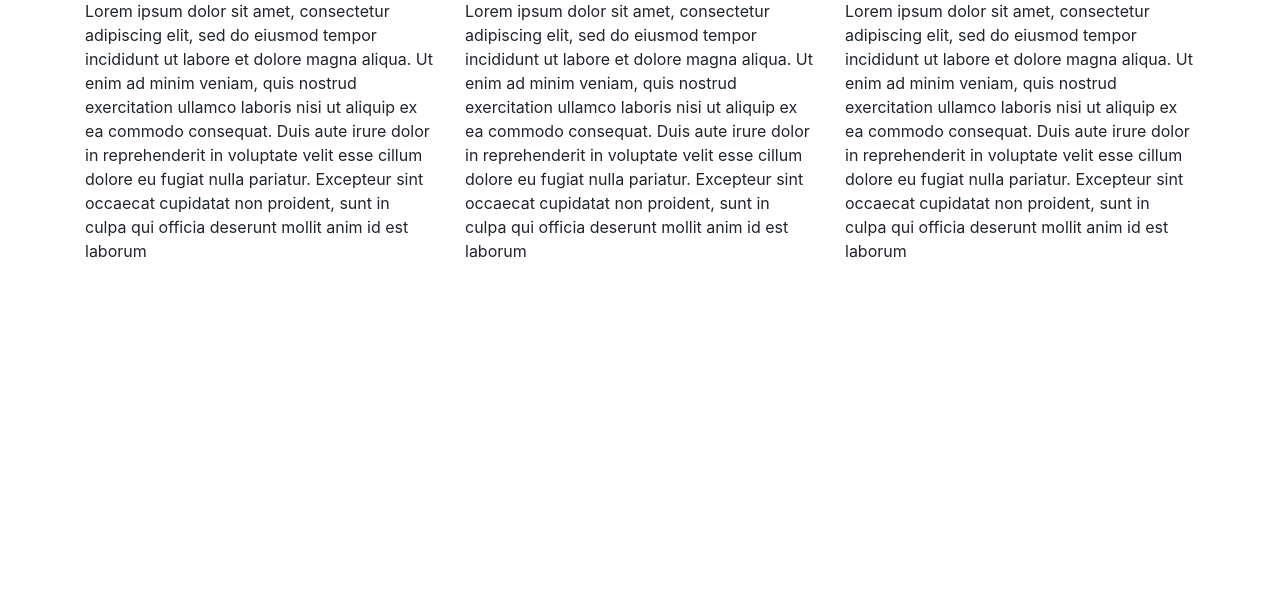
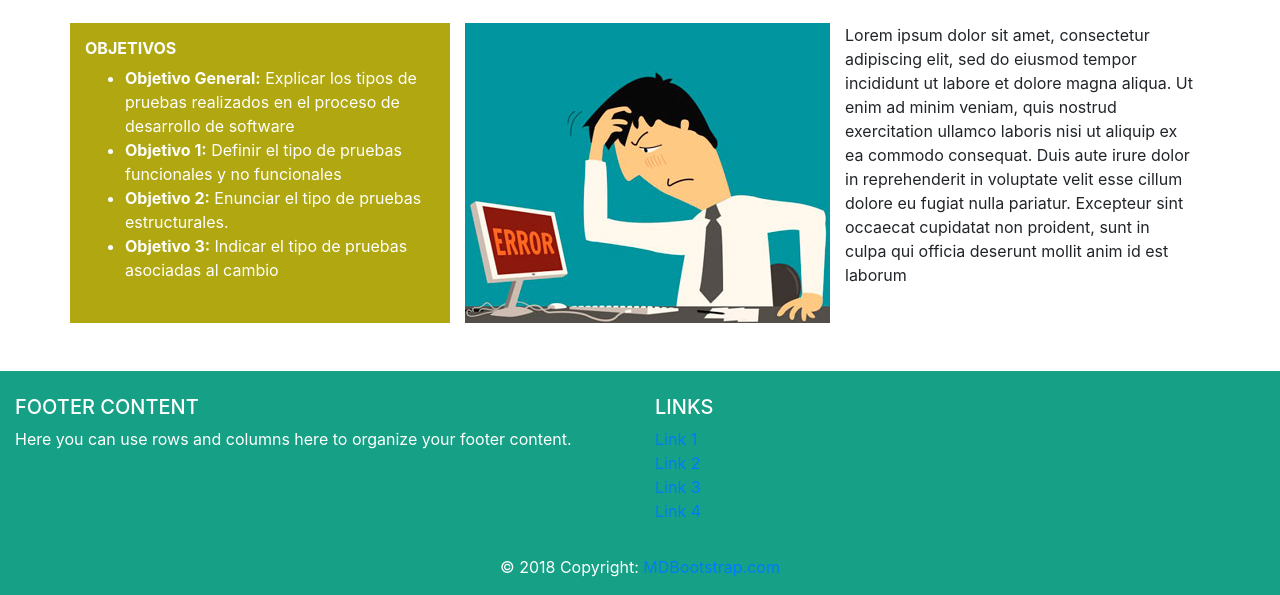
Before and after one commit to samuelgutierrezcaro/diseniositiosweb, a PHP site: page / in a window 1280 px wide. Shown: the part 543-1138 px from the top of the page. Before the commit the page ends 801 px from the top, so only its background shows below. Run offline with PHP 8.4, Linux system fonts and the light colour scheme.

Commit message:
Cambios en css
Se realizan varios cambios es las css

```diff
--- a/css/myweb.css
+++ b/css/myweb.css
@@ -6,6 +6,10 @@
 	background: #3366ff;
 	color:#fff;
 }
+.color2 {
+	background: #B0A711;
+	color:#fff;
+}
 
 footer {
 	background:#16a085;
--- a/index.html
+++ b/index.html
@@ -95,35 +95,41 @@
 		<div class="container">
 			<!-- Inicio de la fila principal compuesta por 2 elementos article y aside -->
 			<div class="row">
-				<article class= "col-xs-12 col-sm-7 col-md-7">
+				<article class= "col-xs-12 col-sm-12 col-md-7 color1">
 						<div>
-							 <img src="img/desarrollo.jpg" hspace="5" vspace="5" class="float-left"/>
-							 <strong>Objetivo general: </strong>El OVI tiene como objetivo explicar los tipos de pruebas realizados en el proceso de desarrollo de software.<br>
-							 <strong>Objetivo especifico 1: </strong>Darle a conocer al estudiante el tipo de pruebas funcionales y no funcionales<br>
-							 <strong>Objetivo especifico 2: </strong>Explicarle al estudiante el tipo de pruebas estructurales.<br>
-							 <strong>Objetivo especifico 3: </strong>Mostrarle al estudiante el tipo de pruebas asociadas al cambio.<br>
-							 Las pruebas de software (en inglés software testing) son las investigaciones empíricas y técnicas cuyo objetivo es proporcionar información objetiva e independiente sobre la calidad del producto a la parte interesada o stakeholder.
+							<p>
+								<head><h5><strong>PRUEBAS DE SOFTWARE</strong></h5></head><br>
+								Las pruebas son muy importantes en el desarrollo del software, la fase de pruebas es de las mas costosas, pero  es una buena inversión a largo plazo, a través de estas pruebas, validamos que los procesos que debe realizar el programa cumpla con lo esperado por el usuario, hace parte del control de calidad, los resultados de las pruebas son analizados, realizando la evaluación de alguna característica.
+							</p>
+							<p>
+								Las pruebas de software, se definen como una actividad en la cual se ejecuta un sistema, parcial o totalmente, bajo unas circunstancias específicas, las pruebas de software han evolucionada paulatinamente, pasando de ser una metodología convencional, a una metodología ágil
+							</p>
 						 </div>
-					</p>
 				</article>
-				<aside class="col-xs-12 col-sm-5 col-md-5">
+				<aside class="col-xs-12 col-sm-12 col-md-5">
 					<div class="embed-responsive embed-responsive-4by3">
- 					 	<iframe class="embed-responsive-item" src="https://www.youtube.com/watch?v=qkeD94Kj_UQ"></iframe>
+					   <iframe class="embed-responsive-item" src="https://www.youtube.com/embed/bWNRTDAO_7M"></iframe>
 					</div>
-
 				</aside>
 			</div>
+		</div>
+			<br>
 <!-- ***********************************************************-->
+		<div class="container">
 			<div class="row">
-				<div class= "col-xs-12 col-sm-3 col-md-4">
+				<div class= "col-xs-12 col-sm-3 col-md-4 color2" >
 					<p>
-						Lorem ipsum dolor sit amet, consectetur adipiscing elit, sed do eiusmod tempor incididunt ut labore et dolore magna aliqua. Ut enim ad minim veniam, quis nostrud exercitation ullamco laboris nisi ut aliquip ex ea commodo consequat. Duis aute irure dolor in reprehenderit in voluptate velit esse cillum dolore eu fugiat nulla pariatur. Excepteur sint occaecat cupidatat non proident, sunt in culpa qui officia deserunt mollit anim id est laborum
+						<h6><strong>OBJETIVOS</strong></h6>
+						<ul>
+						  <li><strong>Objetivo General:</strong> Explicar los tipos de pruebas realizados en el proceso de desarrollo de software</li>
+						  <li><strong>Objetivo 1:</strong> Definir el tipo de pruebas funcionales y no funcionales</li>
+						  <li><strong>Objetivo 2:</strong> Enunciar el tipo de pruebas estructurales.</li>
+						  <li><strong>Objetivo 3:</strong> Indicar el tipo de pruebas asociadas al cambio</li>
+					    </ul>
 					</p>
 				</div>
 				<div class="col-xs-12 col-sm-3 col-md-4">
-					<p>
-						Lorem ipsum dolor sit amet, consectetur adipiscing elit, sed do eiusmod tempor incididunt ut labore et dolore magna aliqua. Ut enim ad minim veniam, quis nostrud exercitation ullamco laboris nisi ut aliquip ex ea commodo consequat. Duis aute irure dolor in reprehenderit in voluptate velit esse cillum dolore eu fugiat nulla pariatur. Excepteur sint occaecat cupidatat non proident, sunt in culpa qui officia deserunt mollit anim id est laborum
-					</p>
+					<img class="img-responsive" src="img/error.jpg" alt="UNAD">
 				</div>
 				<div class= "col-xs-12 col-sm-3 col-md-4">
 					<p>
@@ -131,6 +137,72 @@
 					</p>
 				</div>
 			</div>
+		</div>
+			<br>
+<!-- ***********************************************************Footer-->
+<div class="container-liquid">
+			<footer class="page-footer font-small pt-4 mt-4">
+
+			  <!-- Footer Links -->
+			  <div class="container-fluid text-center text-md-left">
+
+			    <!-- Grid row -->
+			    <div class="row">
+
+			      <!-- Grid column -->
+			      <div class="col-md-6 mt-md-0 mt-3">
+
+			        <!-- Content -->
+			        <h5 class="text-uppercase">Footer Content</h5>
+			        <p>Here you can use rows and columns here to organize your footer content.</p>
+
+			      </div>
+			      <!-- Grid column -->
+
+			      <hr class="clearfix w-100 d-md-none pb-3">
+
+			      <!-- Grid column -->
+			      <div class="col-md-6 mb-md-0 mb-3">
+
+			        <!-- Links -->
+			        <h5 class="text-uppercase">Links</h5>
+
+			        <ul class="list-unstyled">
+			          <li>
+			            <a href="#!">Link 1</a>
+			          </li>
+			          <li>
+			            <a href="#!">Link 2</a>
+			          </li>
+			          <li>
+			            <a href="#!">Link 3</a>
+			          </li>
+			          <li>
+			            <a href="#!">Link 4</a>
+			          </li>
+			        </ul>
+
+			      </div>
+			      <!-- Grid column -->
+
+			    </div>
+			    <!-- Grid row -->
+
+			  </div>
+			  <!-- Footer Links -->
+
+			  <!-- Copyright -->
+			  <div class="footer-copyright text-center py-3">© 2018 Copyright:
+			    <a href="https://mdbootstrap.com/bootstrap-tutorial/"> MDBootstrap.com</a>
+			  </div>
+			  <!-- Copyright -->
+
+			</footer>
+</div>
+<!-- FIN***********************************************************Footer-->
+
+			<!-- Footer -->
+
 		<!-- Fin del contenedor principal-->
 <!-- Latest compiled and minified JavaScript -->
 <script src="js/jquery.js"></script>
```
Also changed, not shown: img/desarrollo.jpg (deleted), img/error.jpg (added).
